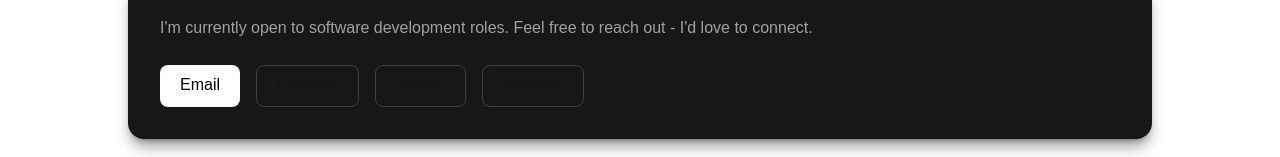
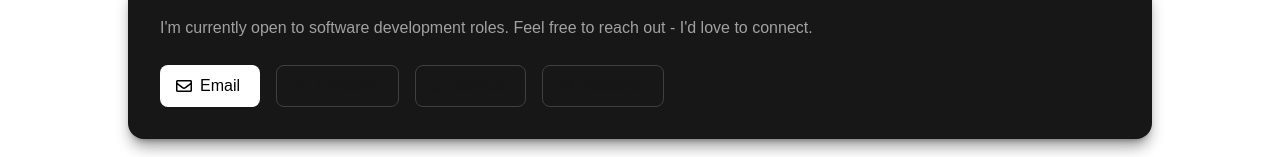
Before and after one commit to FaizaanRehman/Portfolio, a Next.js app: page / in a window 1280 px wide. Shown: the part 3823-3980 px from the top of the page. Built offline with nearby package versions, Linux system fonts and the light colour scheme.

Commit message:
add icons to contact section

```diff
--- a/components/Contact.tsx
+++ b/components/Contact.tsx
@@ -1,3 +1,6 @@
+import { FaGithub, FaLinkedin, FaRegEnvelope } from "react-icons/fa";
+import { HiOutlineDocumentText } from "react-icons/hi";
+
 type ContactProps = {
   email: string;
   github: string;
@@ -23,8 +26,9 @@ export default function Contact({
       <div className="flex flex-wrap gap-4">
         <a
           href={`mailto:${email}`}
-          className="px-5 py-2 bg-white text-black rounded-lg font-medium hover:opacity-90 transition"
+          className="flex items-center gap-2 pl-4 pr-5 py-2 bg-white text-black rounded-lg font-medium hover:opacity-90 transition"
         >
+          <FaRegEnvelope className="w-4 h-4" />
           Email
         </a>
 
@@ -32,8 +36,9 @@ export default function Contact({
           href={linkedin}
           target="_blank"
           rel="noopener noreferrer"
-          className="px-5 py-2 border border-neutral-700 rounded-lg hover:bg-neutral-800 transition"
+          className="flex items-center gap-2 pl-4 pr-5 py-2 border border-neutral-700 rounded-lg hover:bg-neutral-800 transition"
         >
+          <FaLinkedin className="w-4 h-4" />
           LinkedIn
         </a>
 
@@ -41,8 +46,9 @@ export default function Contact({
           href={github}
           target="_blank"
           rel="noopener noreferrer"
-          className="px-5 py-2 border border-neutral-700 rounded-lg hover:bg-neutral-800 transition"
+          className="flex items-center gap-2 pl-4 pr-5 py-2 border border-neutral-700 rounded-lg hover:bg-neutral-800 transition"
         >
+          <FaGithub className="w-4 h-4" />
           GitHub
         </a>
 
@@ -51,8 +57,9 @@ export default function Contact({
             href={resume}
             target="_blank"
             rel="noopener noreferrer"
-            className="px-5 py-2 border border-neutral-700 rounded-lg hover:bg-neutral-800 transition"
+            className="flex items-center gap-2 pl-4 pr-5 py-2 border border-neutral-700 rounded-lg hover:bg-neutral-800 transition"
           >
+            <HiOutlineDocumentText className="w-4 h-4" />
             Resume
           </a>
         )}
--- a/package.json
+++ b/package.json
@@ -11,7 +11,8 @@
   "dependencies": {
     "next": "16.1.6",
     "react": "19.2.3",
-    "react-dom": "19.2.3"
+    "react-dom": "19.2.3",
+    "react-icons": "^5.6.0"
   },
   "devDependencies": {
     "@tailwindcss/postcss": "^4",
```
Also changed, not shown: 1 other file (tests, documents, lock files or other folders).
